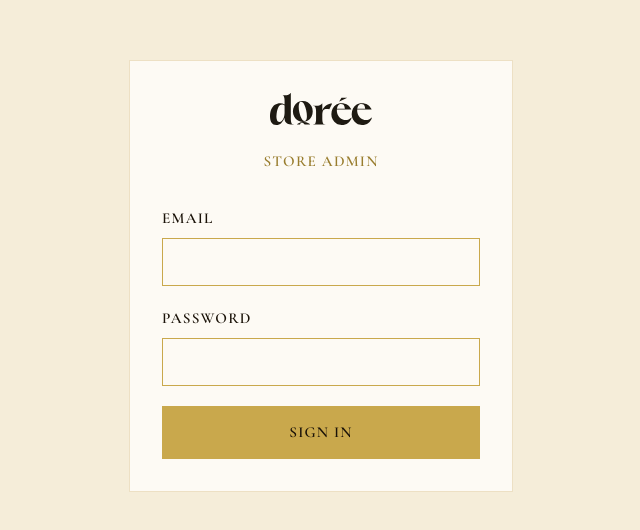
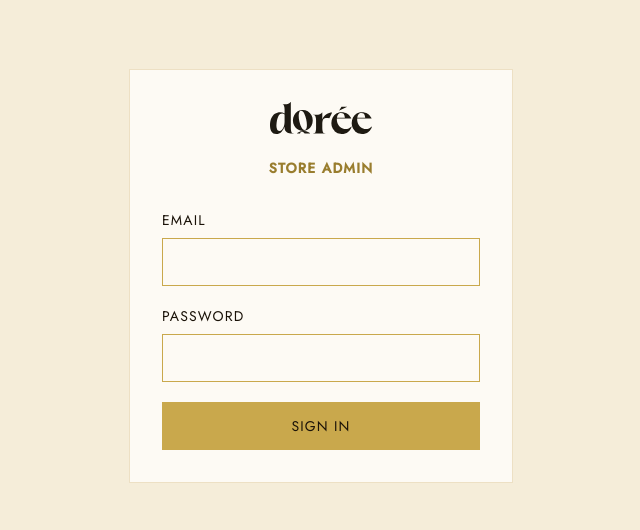
Before and after one commit to IdowuJosiah/doree, a Next.js app: page /admin/login in a window 1280 px wide. Shown: the part 124-654 px from the top of the page, without its empty margins (319-959 px from the left). Built offline with nearby package versions, Linux system fonts and the light colour scheme; no server answers.

Commit message:
Switch body text back to Jost
Body text returns to Jost at its original sizes. Headings stay Playfair
Display and the gold, cream and espresso colours are unchanged.

```diff
--- a/src/app/globals.css
+++ b/src/app/globals.css
@@ -24,10 +24,7 @@
     background: var(--cream);
   }
   body {
-    @apply bg-cream font-sans text-ink antialiased;
-    /* Cormorant Garamond runs small, so body text is set a little larger. */
-    font-size: 1.125rem;
-    font-weight: 500;
+    @apply bg-cream font-sans text-base text-ink antialiased;
     line-height: 1.6;
     font-variant-numeric: lining-nums;
   }
@@ -55,7 +52,7 @@
     @apply py-16 lg:py-24;
   }
   .label {
-    @apply font-sans text-[0.95rem] font-semibold uppercase tracking-label;
+    @apply font-sans text-sm uppercase tracking-label;
   }
   .display-xl {
     @apply font-display uppercase;
--- a/src/app/layout.tsx
+++ b/src/app/layout.tsx
@@ -1,11 +1,11 @@
 import type { Metadata } from "next";
-import { Cormorant_Garamond, Pinyon_Script, Playfair_Display } from "next/font/google";
+import { Jost, Pinyon_Script, Playfair_Display } from "next/font/google";
 import { siteConfig } from "@/lib/config";
 import "./globals.css";
 
-// Headings: Playfair Display (bold, gold). Body: Cormorant Garamond (espresso).
+// Headings: Playfair Display (bold, gold). Body: Jost (espresso).
 const display = Playfair_Display({ subsets: ["latin"], weight: ["600", "700"], variable: "--font-display", display: "swap" });
-const body = Cormorant_Garamond({ subsets: ["latin"], weight: ["500", "600", "700"], variable: "--font-body", display: "swap" });
+const body = Jost({ subsets: ["latin"], weight: ["400", "500"], variable: "--font-body", display: "swap" });
 const script = Pinyon_Script({ subsets: ["latin"], weight: "400", variable: "--font-script", display: "swap" });
 
 export const metadata: Metadata = {
--- a/tailwind.config.ts
+++ b/tailwind.config.ts
@@ -18,16 +18,8 @@ const config: Config = {
       },
       fontFamily: {
         display: ["var(--font-display)", "Georgia", "serif"],
-        sans: ["var(--font-body)", "Georgia", "serif"],
+        sans: ["var(--font-body)", "sans-serif"],
         script: ["var(--font-script)", "cursive"],
-      },
-      // Cormorant Garamond reads smaller than most fonts at the same size, so
-      // the small steps are set up a notch to stay comfortable to read.
-      fontSize: {
-        xs: ["0.875rem", { lineHeight: "1.4" }],
-        sm: ["1rem", { lineHeight: "1.5" }],
-        base: ["1.125rem", { lineHeight: "1.6" }],
-        lg: ["1.25rem", { lineHeight: "1.6" }],
       },
       maxWidth: { container: "1200px" },
       letterSpacing: { label: "0.08em" },
```
